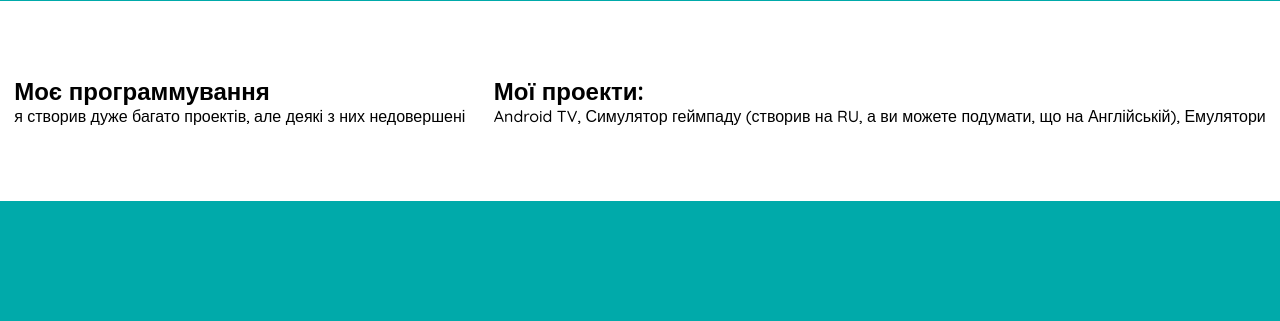
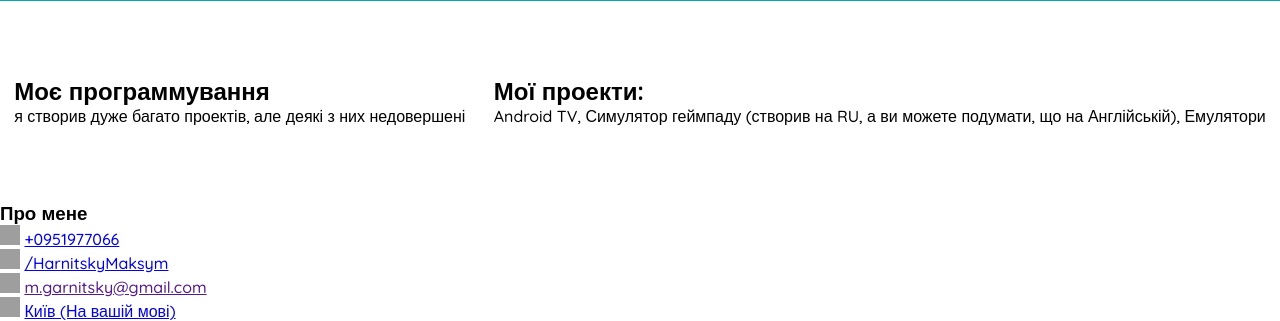
Before and after one commit to HarnitskyMaksym/website, a Django app: page / in a window 1280 px wide. Shown: the part 799-1120 px from the top of the page. Before the commit the page ends 1000 px from the top, so only its background shows below. Run offline with Django 4.2, Linux system fonts and the light colour scheme; some libraries are stand-ins or nearby versions; grey boxes are pictures that could not be loaded.

Commit message:
Додані контакти

```diff
--- a/mws/templates/mws/index.html
+++ b/mws/templates/mws/index.html
@@ -31,6 +31,10 @@
             justify-content: space-around;
             align-items: center;
         }
+        .contacts img {
+            height: 20px;
+            width: 20px;
+        }
     </style>
 </head>
 <body>
@@ -45,7 +49,25 @@
         <div class="nd">
             <h2>Мої проекти:</h2>
             <p>Android TV, Симулятор геймпаду (створив на RU, а ви можете подумати, що на Англійській), Емулятори</p>
-
+        </div>
+    </section>
+    <section class="contacts">
+        <h3>Про мене</h3>
+        <div class="telephone">
+            <img src="https://img.icons8.com/material-two-tone/344/ringer-volume.png" alt="telephone">
+            <a href="tel:+0951977066">+0951977066</a>
+        </div>
+        <div class="github">
+            <img src="https://img.icons8.com/material-outlined/344/github.png" alt="githib">
+            <a href="https://github.com/HarnitskyMaksym">/HarnitskyMaksym</a>
+        </div>
+        <div class="e-mail">
+            <img src="https://img.icons8.com/ios/344/apple-mail.png" alt="email">
+            <a href="">m.garnitsky@gmail.com</a>
+        </div>
+        <div class="map">
+            <img src="https://img.icons8.com/glyph-neue/344/marker.png" alt="map">
+            <a href="https://www.bing.com/maps?q=google+maps+kyiv&cvid=03d70952973c42669aba2dfbf0ee2f39&aqs=edge.0.0l4j69i64.5237j0j1&pglt=41&FORM=ANNTA1&PC=U531&adlt=strict&toWww=1&redig=06D597CDA79D4ED499DA85B0B45F821A">Київ (На вашій мові)</a>
         </div>
     </section>
 </body>
```
Also changed, not shown: mws/templates/mws/img/icons8-ringer-volume-24.png (added).
